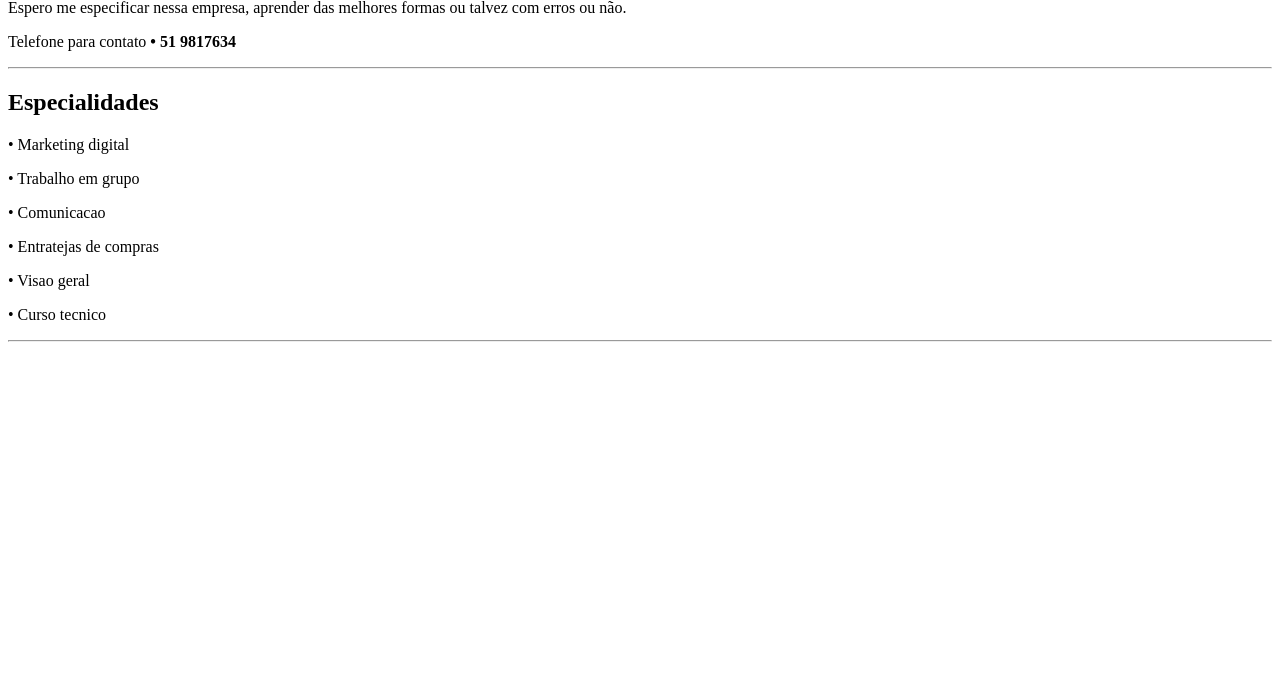
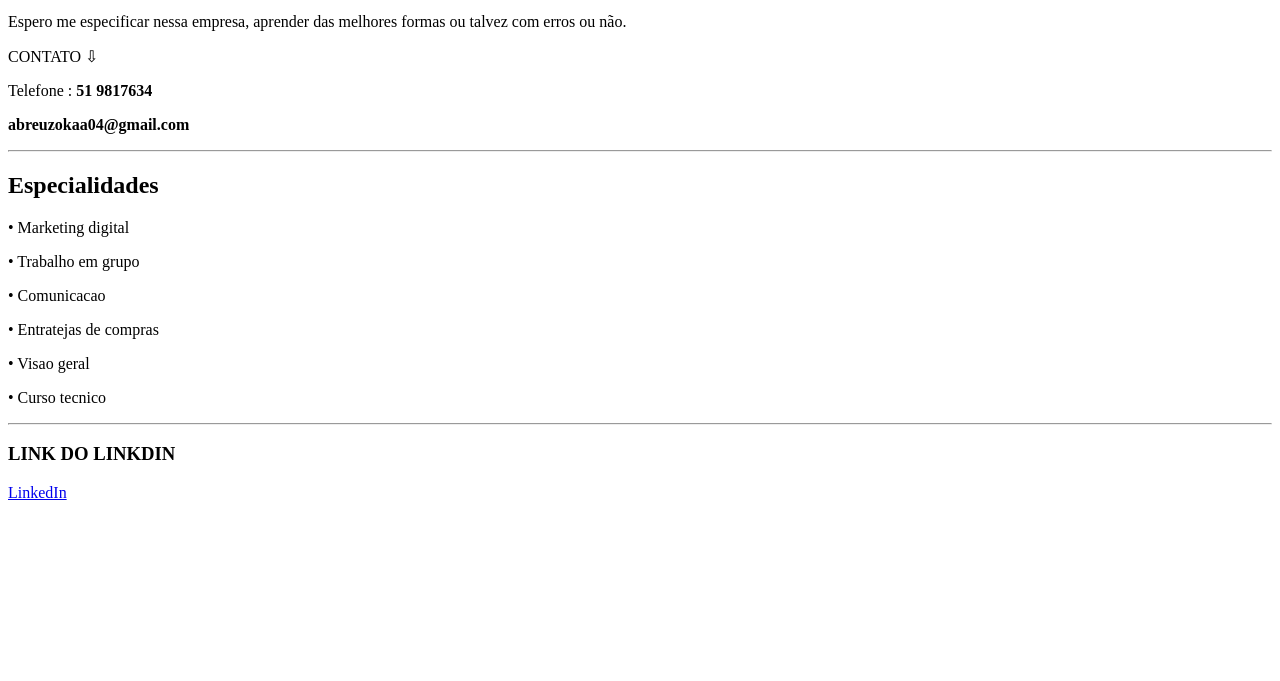
Before and after one commit to MuriloDeAbreu/intrucaoWebesit, a plain HTML site: page index.html in a window 1280 px wide. Shown: the part 119-800 px from the top of the page. Drawn offline with Linux system fonts and the light colour scheme.

Commit message:
Curriculo finalizado

```diff
--- a/index.html
+++ b/index.html
@@ -1,3 +1,4 @@
+<!DOCTYPE html>
 <html lang="pt-BR">
 <head>
     <meta charset="UTF-8">
@@ -8,7 +9,9 @@
     <h1>informacoes pessoais</h1>
 <p>Meu nome, <strong>Murilo de Abreu da Rosa</strong>, tenho <Strong>16</Strong> anos de idade, minhas metas dentro <br> da empresa e me tornar o melhor por serem a melhor empresa da epoca/ano </p>
 <p>Espero me especificar nessa empresa, aprender das melhores formas ou talvez com erros ou não.</p>
-<p>Telefone para contato <strong>• 51 9817634</strong>
+<p>CONTATO ⇩</p>
+<p>Telefone : <strong> 51 9817634</strong>
+    <p><strong>abreuzokaa04@gmail.com</strong></p>
 <hr>
 
 
@@ -21,7 +24,10 @@
 <p>• Curso tecnico</p>
 <hr>
 
+<h3>LINK DO LINKDIN</h3>
 
+
+ <a href="https://www.linkedin.com/in/murilo-abreu-a78a11368/?trk=opento_sprofile_goalscard" target="_blank">LinkedIn</a>
 
 
 </body>
```
